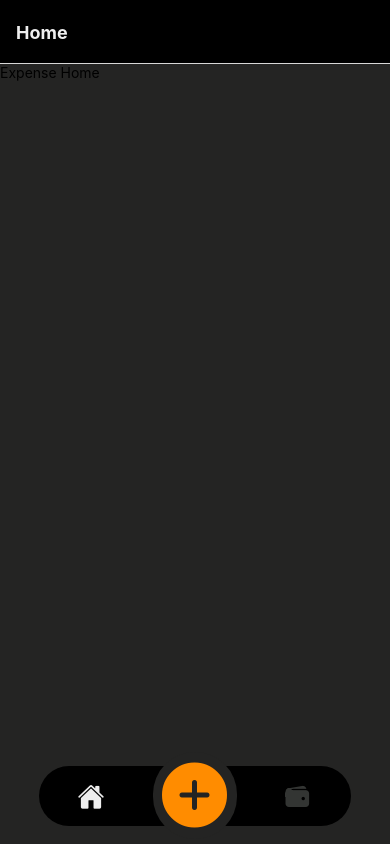
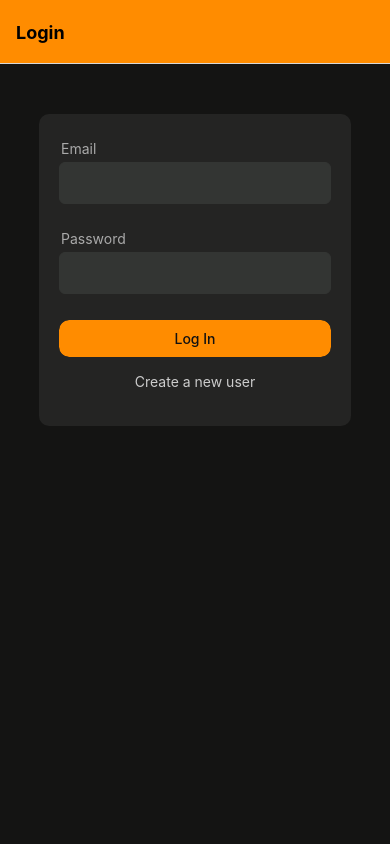
Before and after one commit to mr-shan/react-native-expense-tracker, a React Native app: screen /Login in a window 390 px wide. Built offline with nearby package versions, Linux system fonts and the light colour scheme.

Commit message:
Added components for auth

```diff
--- a/components/ui/Input.tsx
+++ b/components/ui/Input.tsx
@@ -35,7 +35,7 @@ export default (props: IProps) => {
     props.onChange(props.label, event, isValid);
   };
 
-  const behavior = Platform.OS === 'ios' ? 'padding' : 'height';
+  const behavior = Platform.OS === 'ios' ? 'height' : 'height';
 
   const showError = !props.isValid && props.isTouched;
 
--- a/components/ui/buttons/AccentButton.tsx
+++ b/components/ui/buttons/AccentButton.tsx
@@ -26,6 +26,6 @@ const styles = StyleSheet.create({
   text: {
     color: COLORS.text100,
     fontWeight: '500',
-    textAlign: 'center'
+    textAlign: 'center',
   },
 });
--- a/navigation/Stacks.tsx
+++ b/navigation/Stacks.tsx
@@ -2,6 +2,8 @@ import { createNativeStackNavigator } from '@react-navigation/native-stack';
 
 import ManageExpense from './../screens/ManageExpense';
 import ExpenseDetails from './../screens/ExpenseDetails';
+import Login from '../screens/Login';
+import Signup from '../screens/Signup';
 
 import BottomTabsNavigation from './BottomTabs';
 
@@ -12,6 +14,24 @@ const Stack = createNativeStackNavigator();
 const StackNavigator = () => {
   return (
     <Stack.Navigator>
+      <Stack.Screen
+        name='Login'
+        component={Login}
+        options={{
+          headerStyle: { backgroundColor: COLORS.accent500 },
+          headerTintColor: COLORS.bg900,
+          headerTitleStyle: { fontWeight: 'bold', fontSize: 18 },
+        }}
+      />
+      <Stack.Screen
+        name='Sign Up'
+        component={Signup}
+        options={{
+          headerStyle: { backgroundColor: COLORS.accent500 },
+          headerTintColor: COLORS.bg900,
+          headerTitleStyle: { fontWeight: 'bold', fontSize: 18 },
+        }}
+      />
       <Stack.Screen
         name='ExpenseTabs'
         component={BottomTabsNavigation}
--- /dev/null
+++ b/screens/Login.tsx
@@ -0,0 +1,108 @@
+import { useState } from 'react';
+import { View, ScrollView, Text, StyleSheet } from 'react-native';
+import { NativeStackNavigationProp } from '@react-navigation/native-stack';
+
+import Input from '../components/ui/Input';
+import AccentButton from '../components/ui/buttons/AccentButton';
+import GenericButton from '../components/ui/buttons/GenericButton';
+
+import { COLORS } from '../constants/styles';
+
+interface IProps {
+  navigation: NativeStackNavigationProp<any, any>
+}
+
+export default (props: IProps) => {
+  const [email, setEmail] = useState({
+    label: 'email',
+    displayName: 'Email',
+    value: '',
+    rules: [],
+    isValid: false,
+    isTouched: false,
+  });
+  const [password, setPassword] = useState({
+    label: 'password',
+    displayName: 'Password',
+    value: '',
+    rules: [],
+    isValid: false,
+    isTouched: false,
+  });
+
+  const emailChangeHandler = (
+    label: string,
+    value: string,
+    isValid: boolean
+  ) => {
+    setEmail((data) => ({
+      ...data,
+      value: value,
+      isValid: isValid,
+      isTouched: true,
+    }));
+  };
+
+  const passwordChangeHandler = (
+    label: string,
+    value: string,
+    isValid: boolean
+  ) => {
+    setPassword((data) => ({
+      ...data,
+      value: value,
+      isValid: isValid,
+      isTouched: true,
+    }));
+  };
+
+  return (
+    <ScrollView style={styles.container} contentContainerStyle={{alignItems: 'center'}}>
+      <View style={styles.wrapper}>
+        <Input
+          {...email}
+          onChange={emailChangeHandler}
+          containerStyle={styles.inputContainerStyle}
+        />
+        <Input
+          {...password}
+          onChange={passwordChangeHandler}
+          inputConfig={{
+            textContentType: 'password',
+            secureTextEntry: true,
+          }}
+          containerStyle={styles.inputContainerStyle}
+        />
+        <AccentButton label='Log In' onPress={() => {}} />
+        <GenericButton onPress={() => {
+          props.navigation.replace('Sign Up')
+        }} backgroundColor='transparent'>
+          <Text style={styles.buttonText}>Create a new user</Text>
+        </GenericButton>
+      </View>
+    </ScrollView>
+  );
+};
+
+const styles = StyleSheet.create({
+  container: {
+    flex: 1,
+    backgroundColor: COLORS.bg700,
+  },
+  wrapper: {
+    backgroundColor: COLORS.bg600,
+    borderRadius: 10,
+    width: '80%',
+    marginTop: 50,
+    paddingHorizontal: 20,
+    paddingVertical: 26,
+  },
+  inputContainerStyle: {
+    marginBottom: 26,
+  },
+  buttonText: {
+    color: COLORS.text500,
+    textAlign: 'center',
+    marginTop: 6
+  }
+});
--- /dev/null
+++ b/screens/Signup.tsx
@@ -0,0 +1,164 @@
+import { useState } from 'react';
+import { View, ScrollView, Text, StyleSheet } from 'react-native';
+import { NativeStackNavigationProp } from '@react-navigation/native-stack';
+
+import Input from '../components/ui/Input';
+import AccentButton from '../components/ui/buttons/AccentButton';
+import GenericButton from '../components/ui/buttons/GenericButton';
+
+import { COLORS } from '../constants/styles';
+
+interface IProps {
+  navigation: NativeStackNavigationProp<any, any>
+}
+
+export default (props: IProps) => {
+  const [name, setName] = useState({
+    label: 'name',
+    displayName: 'Name',
+    value: '',
+    rules: [],
+    isValid: false,
+    isTouched: false,
+  });
+  const [email, setEmail] = useState({
+    label: 'email',
+    displayName: 'Email',
+    value: '',
+    rules: [],
+    isValid: false,
+    isTouched: false,
+  });
+  const [password, setPassword] = useState({
+    label: 'password',
+    displayName: 'Password',
+    value: '',
+    rules: [],
+    isValid: false,
+    isTouched: false,
+  });
+  const [confirmPass, setConfirmPass] = useState({
+    label: 'confirmPass',
+    displayName: 'Confirm Password',
+    value: '',
+    rules: [],
+    isValid: false,
+    isTouched: false,
+  });
+
+  const nameChangeHandler = (
+    label: string,
+    value: string,
+    isValid: boolean
+  ) => {
+    setPassword((data) => ({
+      ...data,
+      value: value,
+      isValid: isValid,
+      isTouched: true,
+    }));
+  };
+
+  const emailChangeHandler = (
+    label: string,
+    value: string,
+    isValid: boolean
+  ) => {
+    setEmail((data) => ({
+      ...data,
+      value: value,
+      isValid: isValid,
+      isTouched: true,
+    }));
+  };
+
+  const passwordChangeHandler = (
+    label: string,
+    value: string,
+    isValid: boolean
+  ) => {
+    setPassword((data) => ({
+      ...data,
+      value: value,
+      isValid: isValid,
+      isTouched: true,
+    }));
+  };
+
+  const confirmPassChangeHandler = (
+    label: string,
+    value: string,
+    isValid: boolean
+  ) => {
+    setPassword((data) => ({
+      ...data,
+      value: value,
+      isValid: isValid,
+      isTouched: true,
+    }));
+  };
+
+  return (
+    <ScrollView style={styles.container} contentContainerStyle={{alignItems: 'center'}}>
+      <View style={styles.wrapper}>
+      <Input
+          {...name}
+          onChange={nameChangeHandler}
+          containerStyle={styles.inputContainerStyle}
+        />
+        <Input
+          {...email}
+          onChange={emailChangeHandler}
+          containerStyle={styles.inputContainerStyle}
+        />
+        <Input
+          {...password}
+          onChange={passwordChangeHandler}
+          inputConfig={{
+            textContentType: 'password',
+            secureTextEntry: true,
+          }}
+          containerStyle={styles.inputContainerStyle}
+        />
+        <Input
+          {...confirmPass}
+          onChange={confirmPassChangeHandler}
+          inputConfig={{
+            textContentType: 'password',
+            secureTextEntry: true,
+          }}
+          containerStyle={styles.inputContainerStyle}
+        />
+        <AccentButton label='Sign Up' onPress={() => {}} />
+        <GenericButton onPress={() => {
+          props.navigation.replace('Login')
+        }} backgroundColor='transparent'>
+          <Text style={styles.buttonText}>Existing user? Log in!</Text>
+        </GenericButton>
+      </View>
+    </ScrollView>
+  );
+};
+
+const styles = StyleSheet.create({
+  container: {
+    flex: 1,
+    backgroundColor: COLORS.bg700,
+  },
+  wrapper: {
+    backgroundColor: COLORS.bg600,
+    borderRadius: 10,
+    width: '80%',
+    marginTop: 50,
+    paddingHorizontal: 20,
+    paddingVertical: 26,
+  },
+  inputContainerStyle: {
+    marginBottom: 26,
+  },
+  buttonText: {
+    color: COLORS.text500,
+    textAlign: 'center',
+    marginTop: 6
+  }
+});
```
